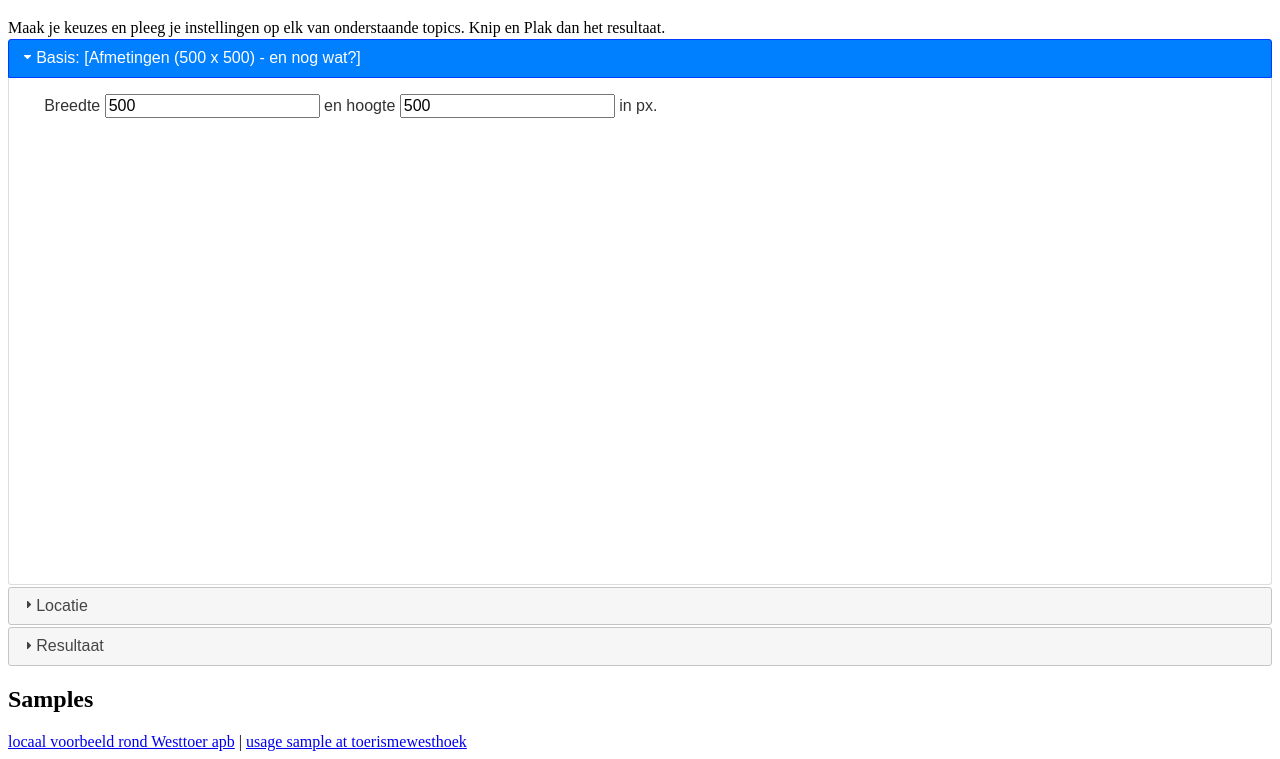
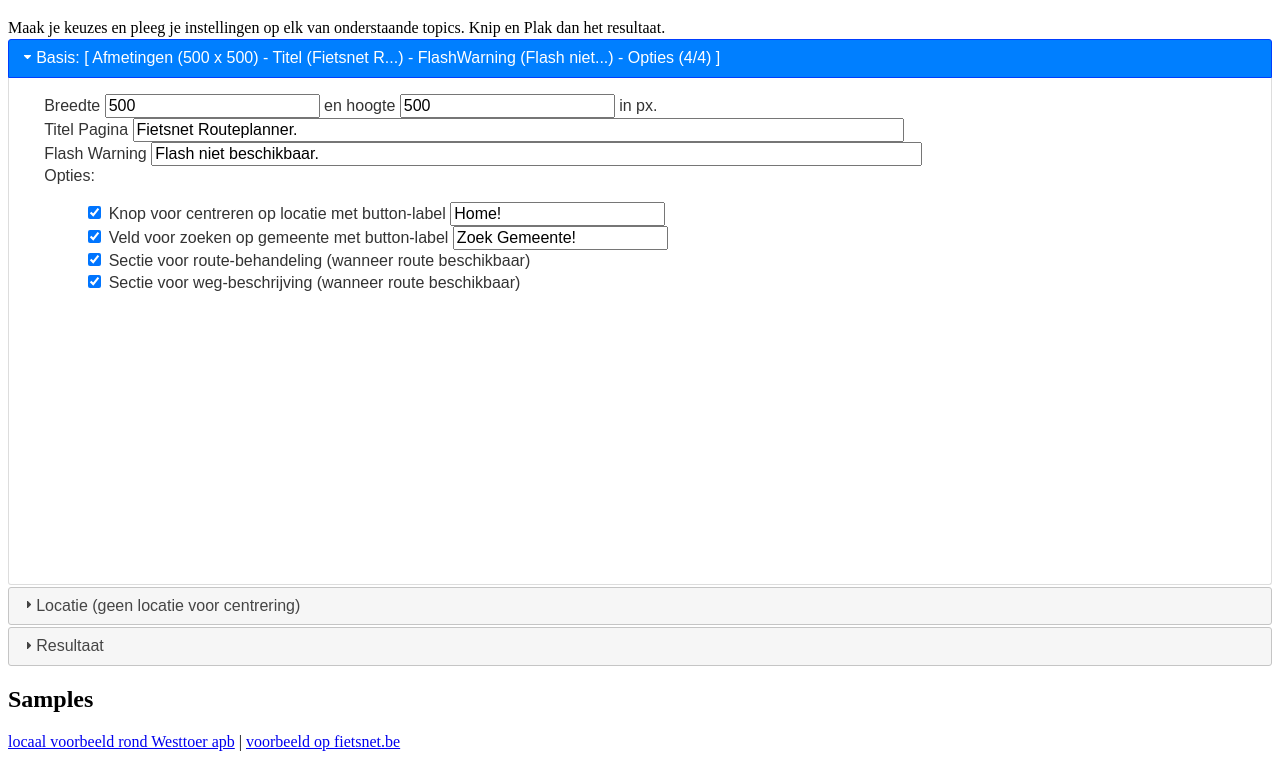
Before and after one commit to marc-portier/fietsnet-configurator, a plain HTML site: page index.html in a window 1280 px wide. Shown: the part 61-820 px from the top of the page. Drawn offline with nearby package versions, Linux system fonts and the light colour scheme; some packages are replaced by stand-ins of ours.

Commit message:
making more stuff configurable

```diff
--- a/fietsnet-config.js
+++ b/fietsnet-config.js
@@ -3,19 +3,25 @@ $(function() {
 
     var width, height, lat, lon,
         title="Fietsnet Routeplanner",
-        centername="Home!",
         flashWarning="Flash niet beschikbaar",
+        opts = {
+            centerButton:       true,
+            citySelector:       true,
+            drivingDirections:  true,
+            whenRouteExists:    true
+        },
+        centerButtonLabel="Home!",
         citySelectorLabel="Zoek gemeente";
 
     // --------- PRODUCE OUTPUT
     var $res = $cfg.find("#result");
     function regenerate() {
-        if (!latLng) {
-            $res.val("<html><body>\nNiet beschikbaar zonder geldige locatie-coordinaat\n</body></html>");
-            return;
+        var centerAvailable, lat, lng;
+        if (latLng != null) {
+            centerAvailable = true;
+            lat = latLng.lat();
+            lng = latLng.lng();
         }
-        var lat = latLng.lat();
-        var lng = latLng.lng();
 
         var res = "" +
         "<html><head><title>" + title + "</title>\n" +
@@ -29,30 +35,53 @@ $(function() {
             "\t.kilometerCell { text-align: right; }\n"+
            "\t#makesSenseWhenRouteExists { display: none; }\n" +
         "</style></head><body>\n" +
+
         "<div id='flashmap'></div>\n" +
-        "<input id='citySelector' /> <input type='button' onclick='citySelector.select();' value='" + citySelectorLabel + "' /> \n"+
-        "<div id='drivingDirections'></div>\n"+
-        "<span id='makesSenseWhenRouteExists' >\n"+
+
+        (opts.citySelector ?
+            "<input id='citySelector' /> <input type='button' onclick='citySelector.select();' value='" + citySelectorLabel + "' /> \n"
+            : "" ) +
+        (opts.drivingDirections ?
+            "<div id='drivingDirections'></div>\n"
+            : "" ) +
+        (opts.whenRouteExists ?
+            "<span id='makesSenseWhenRouteExists' >\n" +
             "\t<input type='button' onclick='fietsnetmap.clearLastWayPoint()' value='Verwijder het laatst toegevoegde traject' />\n"+
             "\t<input type='button' onclick='fietsnetmap.clearRoute();' value='Verwijder de volledige route' />\n"+
             "\t<input type='button' onclick='fietsnetmap.printRoute();' value='Print route' />\n"+
             "\t<input type='button' onclick='fietsnetmap.exportRouteAsGpx();' value='Export route als GPX' />\n"+
-        "\t<input type='button' onclick='fietsnetmap.exportRouteAsKnooppunterPdf();' value='Print route op Knooppunter Pdf' />\n</span>\n"+
-        "<input type='button' onclick='fietsnetmap.focus(" + lat + ","+ lng + ");' value='"+ centername + "' />\n"+
+            "\t<input type='button' onclick='fietsnetmap.exportRouteAsKnooppunterPdf();' value='Print route op Knooppunter Pdf' />\n</span>\n"
+            : "" ) +
+        (centerAvailable && opts.centerButton ?
+            "<input type='button' onclick='fietsnetmap.focus(" + lat + ","+ lng + ");' value='"+ centerButtonLabel + "' />\n"
+            : "" ) +
         "<script type='text/javascript' src='http://www.fietsnet.be/routeplanner/api.ashx'></script>\n" +
         "<script type='text/javascript'>\n"+
+
+            "\tvar fietsnetmap = new Fietsnet.Map({ \n"+
+                (centerAvailable ? "\t\tfocus: '"+ lat +" "+ lng + "',\n" : "" ) +
+                "\t\telement: 'flashmap',  canNotLoadFlashMessage: '" + flashWarning + ".'\n\t});\n"+
+
+            (opts.whenRouteExists ?
                 "\tfunction onDirectionsChanged(numberOfDirections, totalDistance) {\n"+
                     "\t\tdocument.getElementById('makesSenseWhenRouteExists').style.display = (totalDistance == 0) ? 'none' : 'inline';\n"+
-                "\t\treturn true; \n\t}"+
-            "\tvar fietsnetmap = new Fietsnet.Map({ \n"+
-                "\t\telement: 'flashmap',  canNotLoadFlashMessage: '" + flashWarning + ".', \n" +
-                "\t\tfocus: '"+ lat +" "+ lng + "' });\n"+
+                    "\t\treturn true; \n\t}"
+                : "" ) +
+
+            (opts.citySelector ?
                 "\tvar citySelector = new Fietsnet.CitySelector({ \n"+
                     "\t\telement: 'citySelector', map: fietsnetmap, tableStyle: 'autocompleteTable', \n"+
-                "\t\tselectedRowStyle: 'autocompleteSelectedRow', unselectedRowStyle: 'autocompleteUnselectedRow' });\n"+
+                    "\t\tselectedRowStyle: 'autocompleteSelectedRow', unselectedRowStyle: 'autocompleteUnselectedRow' });\n"
+                : "" ) +
+
+            (opts.drivingDirections ?
                 "\tvar drivingPanel = new Fietsnet.DirectionsPanel({\n"+
+                    (opts.whenRouteExists ?
+                        "\t\tonChanged: onDirectionsChanged, \n"
+                        : "" ) +
                     "\t\telement: 'drivingDirections', map: fietsnetmap, tableStyle: 'directionsTable', \n"+
-                "\t\tkmCellStyle: 'kilometerCell', onChanged: onDirectionsChanged });\n"+
+                    "\t\tkmCellStyle: 'kilometerCell'});\n"
+                : "" ) +
         "</script></body></html>";
 
         $res.val(res);
@@ -66,29 +95,79 @@ $(function() {
         regenerate();
     }
 
-    // ------- HEIGHT
-    function setWidth( w) {
-        width = w;
-        echoWidthHeight();
-    }
-
     var $width = $cfg.find("#width");
     $width.change( function(){
-        setWidth( $(this).val() );
+        width = $(this).val();
+        echoWidthHeight();
     });
-    setWidth($width.val());
-
-    // ------ HEIGHT
-    function setHeight( h) {
-        height = h;
-        echoWidthHeight();
-    }
+    $width.change();
 
     var $height = $cfg.find("#height");
     $height.change( function(){
-        setHeight( $(this).val() );
+        height = $(this).val();
+        echoWidthHeight();
     });
-    setHeight($height.val());
+    $height.change();
+
+    var TRUNKSIZE = 10;
+
+    // --------- PROCESS TITLE
+    var $echoTitle = $cfg.find("#echo_title");
+    function echoTitle() {
+        $echoTitle.html( title.substring(0, TRUNKSIZE) + (title.length > TRUNKSIZE ? "..." : "") );
+        regenerate();
+    }
+    var $title = $cfg.find("#title");
+    $title.change( function() {
+        title = $(this).val();
+        echoTitle();
+    });
+    $title.change();
+
+    // --------- PROCESS WARNING
+    var $echoFlashWarning = $cfg.find("#echo_flashWarning");
+    function echoFlashWarning() {
+        $echoFlashWarning.html( flashWarning.substring(0, TRUNKSIZE) + (flashWarning.length > TRUNKSIZE ? "..." : "") );
+        regenerate();
+    }
+    var $flashWarning = $cfg.find("#flashWarning");
+    $flashWarning.change( function() {
+        flashWarning = $(this).val();
+        echoFlashWarning();
+    });
+    $flashWarning.change();
+
+    // --------- PROCESS OPTIONS
+    var $echoOptions = $cfg.find("#echo_options");
+    function echoOptions() {
+        var optCount = 0;
+        var allCount = 0;
+        var opt; for (opt in opts) { if ( opts[opt] ) { optCount++ }; allCount++; }
+        $echoOptions.html(optCount + "/" + allCount);
+        regenerate();
+    }
+    var $opts=$([]);
+    var opt; for (opt in opts) {
+        $opts = $opts.add('#' + opt + 'Opt');
+    }
+    $opts.click( function() {
+        var $this = $(this);
+        opts[$this.attr('id').replace(/Opt$/,'')]=( !!$this.attr('checked'));
+        echoOptions();
+    });
+    echoOptions();
+
+    var $centerButtonLabel = $cfg.find('#centerButtonLabel').change( function() {
+        centerButtonLabel = $(this).val();
+        regenerate();
+    });
+    $centerButtonLabel.change();
+
+    var $citySelectorLabel = $cfg.find('#citySelectorLabel').change( function() {
+        citySelectorLabel = $(this).val();
+        regenerate();
+    });
+    $citySelectorLabel.change();
 
 
     // ------- LOCATTION ON MAP
@@ -103,7 +182,7 @@ $(function() {
             marker = null;
         }
         if (!latLng) {
-            $echoLatLng.html("(onbekende locatie)");
+            $echoLatLng.html("(geen locatie voor centrering)");
         } else {
             $echoLatLng.html(""+latLng);
             marker = new google.maps.Marker({position: latLng, map: locmap});
@@ -113,6 +192,9 @@ $(function() {
     }
 
     var $locmap = $cfg.find('#locmap');
+    var $clearLoc = $cfg.find('#clearLoc');
+    $clearLoc.click( function(){ echoLatLng(); } );
+    echoLatLng();
     function initMap() {
         if (locmap) { // only do this once...
             return;
--- a/index.html
+++ b/index.html
@@ -18,6 +18,12 @@
         div#dialog {
             width: 800px;
         }
+        button#clearLoc {
+            float: right;
+        }
+        #config ul {
+            list-style-type: none;
+        }
     </style>
     <script type="text/javascript" src="fietsnet-config.js"></script>
 </head>
@@ -26,11 +32,42 @@
 <h1>Configureer je fietsnet.be mashup</h1>
     <div>Maak je keuzes en pleeg je instellingen op elk van onderstaande topics. Knip en Plak dan het resultaat.</div>
     <div id="config">
-        <h3><a href="#">Basis: [Afmetingen (<span id="echo_width_height"></span>) - en nog wat?]</a></h3>
-        <div>Breedte <input type="text" id="width" value="500"/> en hoogte <input type="text" id="height" value="500"/> in px.</div>
+        <h3><a href="#">Basis: [
+            Afmetingen (<span id="echo_width_height"></span>)
+          - Titel (<span id="echo_title"></span>)
+          - FlashWarning (<span id="echo_flashWarning"></span>)
+          - Opties (<span id="echo_options"></span>)
+        ]</a></h3>
+        <div>
+            Breedte <input type="text" id="width" value="500"/> en hoogte <input type="text" id="height" value="500"/> in px.
+            <br />
+            Titel Pagina  <input type="text" id="title" value="Fietsnet Routeplanner." size="80" />
+            <br />
+            Flash Warning <input type="text" id="flashWarning" value="Flash niet beschikbaar." size="80" />
+            <br />
+            Opties:
+            <ul>
+              <li>
+                <input  type="checkbox" checked="checked" id="centerButtonOpt" /> Knop voor centreren op locatie
+                met button-label <input type="text" id="centerButtonLabel" value="Home!" />
+              </li>
+                <input  type="checkbox" checked="checked" id="citySelectorOpt" /> Veld voor zoeken op gemeente
+                met button-label <input type="text" id="citySelectorLabel" value="Zoek Gemeente!" />
+              <li>
+              </li>
+                <input  type="checkbox" checked="checked" id="whenRouteExistsOpt" /> Sectie voor route-behandeling (wanneer route beschikbaar)
+              <li>
+              </li>
+                <input  type="checkbox" checked="checked" id="drivingDirectionsOpt" /> Sectie voor weg-beschrijving (wanneer route beschikbaar)
+              <li>
+              </li>
+            </ul>
+
+        </div>
 
         <h3><a href="#">Locatie <span id="echo_lat_lng"></span></a></h3>
         <div id="tabMap">Kies (click) waar je de fietsnet.be-kaart wil centreren. Je kunt uiteraard ook zoomen en schuiven.
+            <button id="clearLoc">Ingestelde locatie wissen</button>
             <div id="locmap" ></div>
         </div>
 
@@ -45,7 +82,7 @@
     <div id="samples">
         <h2>Samples</h2>
         <A HREF="sample.html">locaal voorbeeld rond Westtoer apb</A> |
-        <A HREF="http://www.toerismewesthoek.be/Routeplanner">usage sample at toerismewesthoek</A>
+        <A HREF="http://www.fietsnet.be/routeplanner/example.htm">voorbeeld op fietsnet.be</A>
     </div>
 </body>
 </html>
```
Lines whose indentation alone changed are shown as unchanged.
